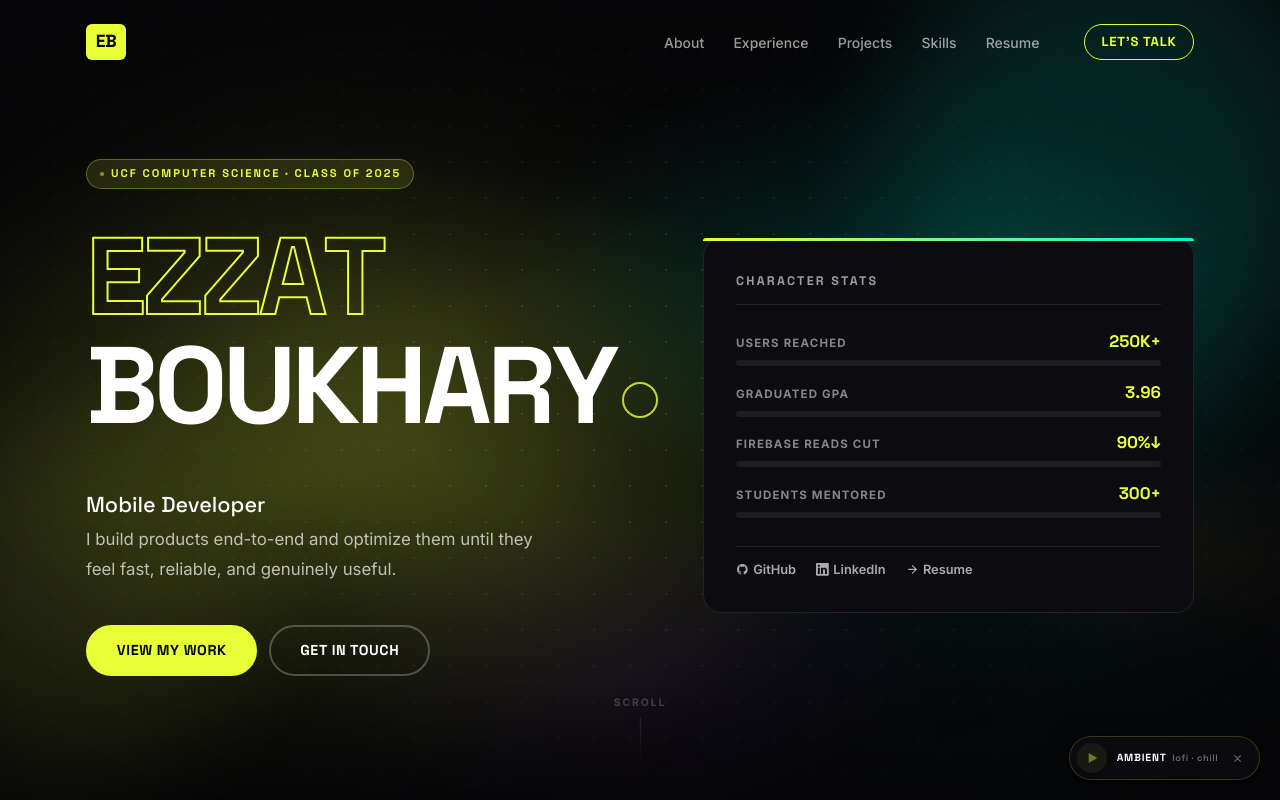
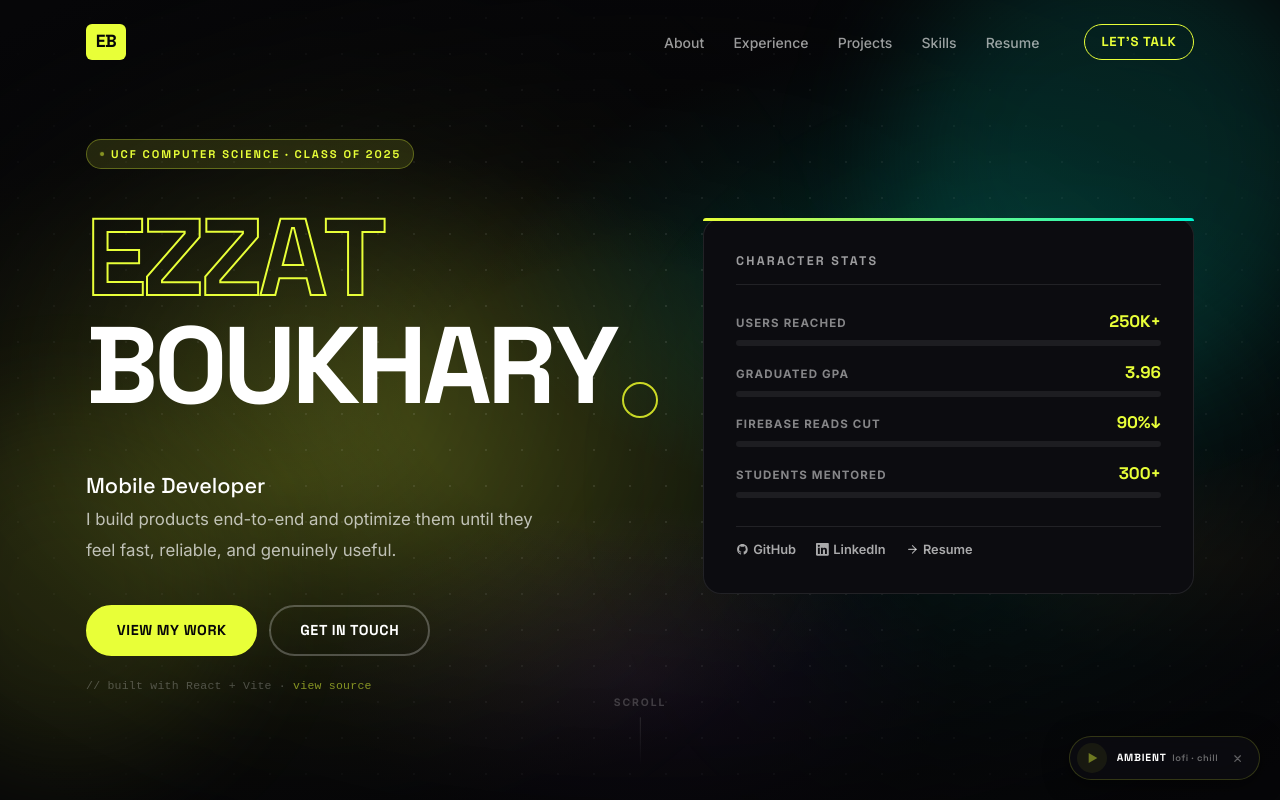
Before and after one commit to EzzatBoukhary/EzzatBoukhary.github.io, a React (Vite) app: page / in a window 1280 px wide. Shown: the top 800 px of the page. Built offline with nearby package versions, Linux system fonts and the light colour scheme.

Commit message:
Add link to site source code

```diff
--- a/src/components/SiteFooter.tsx
+++ b/src/components/SiteFooter.tsx
@@ -10,6 +10,16 @@ export default function SiteFooter() {
         <div className="footer__links">
           <a href={links.github}   target="_blank" rel="noreferrer" className="footer__link">GitHub</a>
           <a href={links.linkedin} target="_blank" rel="noreferrer" className="footer__link">LinkedIn</a>
+          <span className="footer__sep" aria-hidden="true" />
+          <a
+            href="https://github.com/EzzatBoukhary/EzzatBoukhary.github.io"
+            target="_blank"
+            rel="noreferrer"
+            className="footer__link footer__link--source"
+            title="View the source code for this site"
+          >
+            Site Source
+          </a>
         </div>
       </div>
     </footer>
--- a/src/pages/Home.tsx
+++ b/src/pages/Home.tsx
@@ -128,6 +128,14 @@ function HeroSection() {
               Get In Touch
             </Link>
           </div>
+          <p className="hero__source">
+            <span aria-hidden="true">// </span>built with React + Vite · <a
+              href="https://github.com/EzzatBoukhary/EzzatBoukhary.github.io"
+              target="_blank"
+              rel="noreferrer"
+              className="hero__source-link"
+            >view source</a>
+          </p>
         </div>
 
         {/* Right — stat card */}
--- a/src/styles/hero.css
+++ b/src/styles/hero.css
@@ -152,7 +152,19 @@
   gap: .75rem;
 }
 
-/* Right column – stat card */
+.hero__source {
+  margin-top: 1.25rem;
+  font-family: 'SF Mono', 'Fira Code', 'Cascadia Code', monospace;
+  font-size: .72rem;
+  color: rgba(255,255,255,0.25);
+  letter-spacing: .02em;
+}
+.hero__source-link {
+  color: rgba(232,255,56,0.55);
+  text-decoration: none;
+  transition: color .2s;
+}
+.hero__source-link:hover { color: var(--yellow); }
 .hero__card {
   background: var(--surface);
   border: 1px solid var(--border);
--- a/src/styles/sections.css
+++ b/src/styles/sections.css
@@ -660,6 +660,15 @@
   transition: color .2s;
 }
 .footer__link:hover { color: var(--yellow); }
+.footer__sep {
+  display: block;
+  width: 1px;
+  height: .85em;
+  background: rgba(255,255,255,0.15);
+  align-self: center;
+}
+.footer__link--source { color: rgba(255,255,255,0.35); }
+.footer__link--source:hover { color: var(--yellow); }
 
 /* ── Contact page (standalone /contact route) ──────────────────────────── */
 .contact-page__hero {
```
